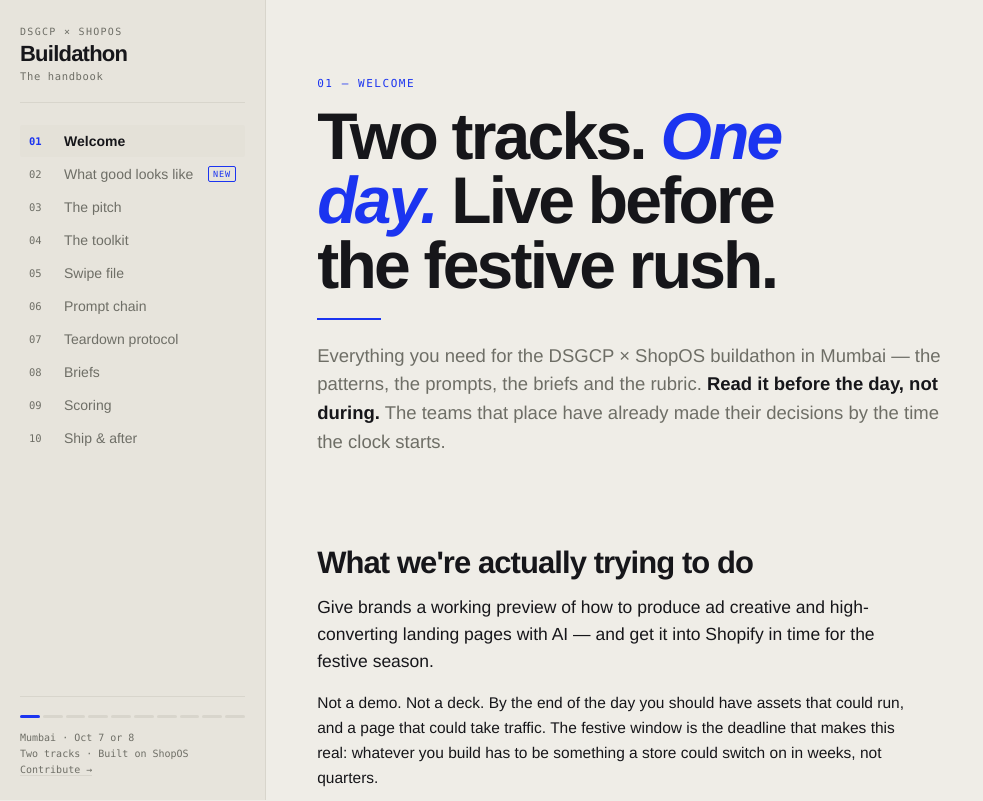
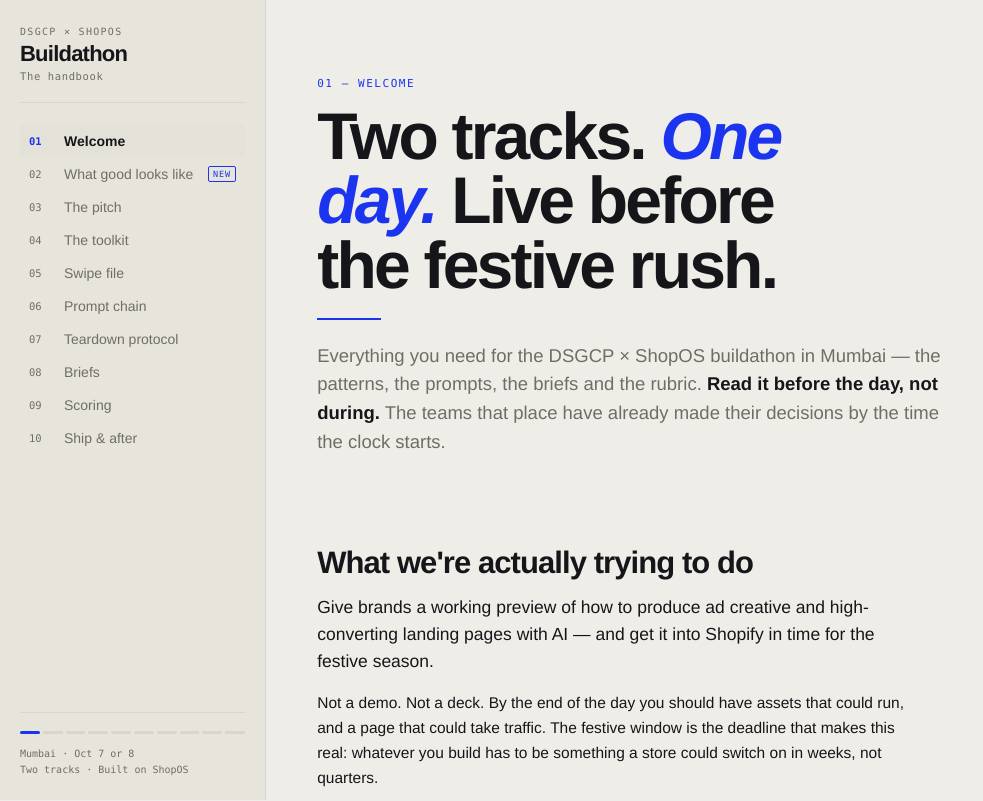
Before and after one commit to arth6025/buildathon-handbook, a plain HTML site: page index.html in a window 1280 px wide. Shown: the top 801 px of the page, without its empty margins (0-983 px from the left). Drawn offline with Linux system fonts and the light colour scheme.

Commit message:
Remove placeholder contribute link until repo URL is known
Co-Authored-By: Claude Opus 5 <noreply@anthropic.com>

```diff
--- a/index.html
+++ b/index.html
@@ -21,8 +21,7 @@
     <div class="side-foot">
       <div class="progress" id="progress"></div>
       <p>Mumbai · Oct 7 or 8<br>
-         Two tracks · Built on ShopOS<br>
-         <a href="https://github.com/REPLACE_ME/buildathon-handbook" rel="noopener">Contribute →</a></p>
+         Two tracks · Built on ShopOS</p>
     </div>
   </aside>
   <main class="content" id="content"></main>
```
